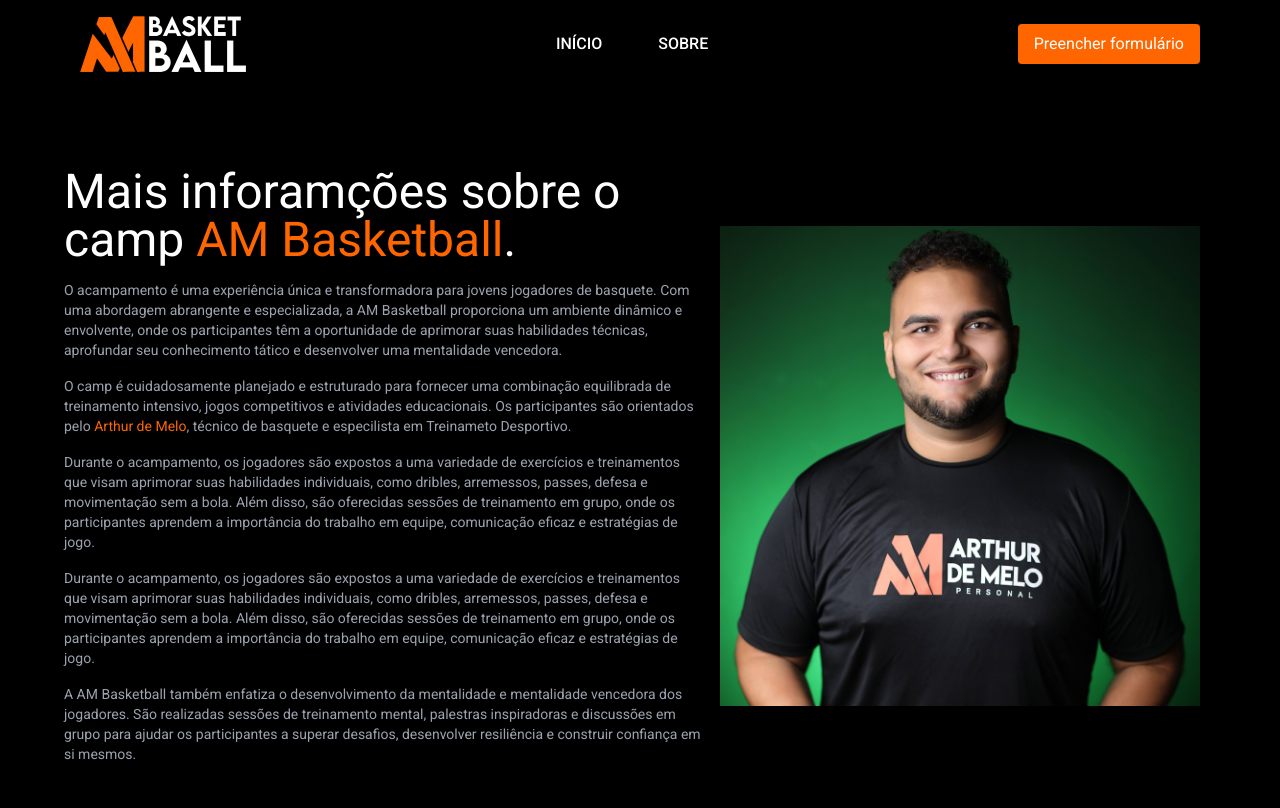
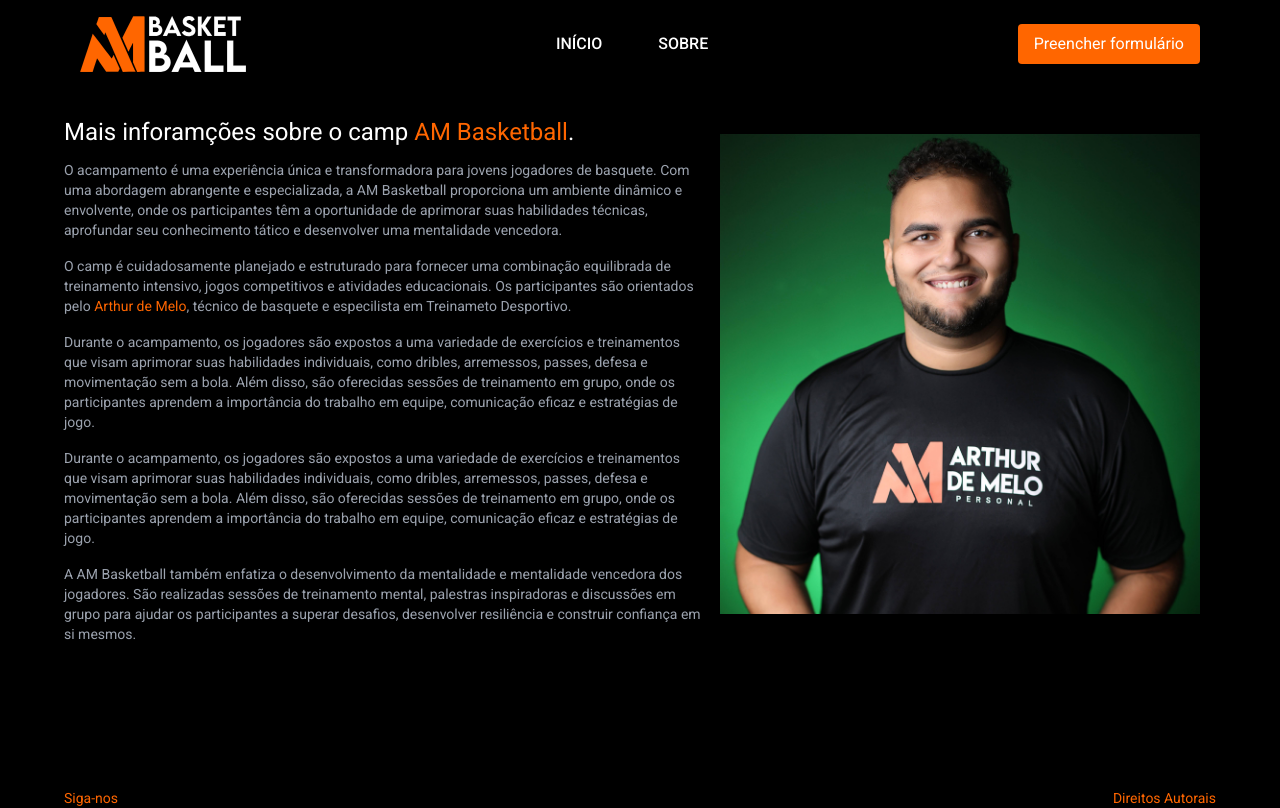
Before and after one commit to natanhermes/ambasketball, a Next.js app: page /about in a window 1280 px wide. Shown: the top 808 px of the page. Built offline with nearby package versions, Linux system fonts and the light colour scheme.

Commit message:
styles: fix styles

```diff
--- a/src/app/page.tsx
+++ b/src/app/page.tsx
@@ -6,7 +6,6 @@
   return (
     <>
       <ConnectContainer />
-      {/* <AboutContainer /> */}
     </>
   );
 }
--- a/src/components/homepage/AboutContainer.tsx
+++ b/src/components/homepage/AboutContainer.tsx
@@ -5,16 +5,16 @@
   return (
     <>
       <div
-        className="flex flex-col md:flex-row w-full py-20 items-center justify-around"
+        className="flex flex-col md:flex-row w-full py-4 items-center justify-around"
         id="aboutSection"
       >
         <div>
-          <p className="text-lg md:text-5xl w-[40rem] text-icons">
+          <p className="text-lg md:text-2xl md:leading-[3.5rem] w-[40rem] text-icons">
             Mais inforamções sobre o camp{' '}
             <span className="text-primary">AM Basketball</span>.
           </p>
 
-          <p className="text-lg md:text-sm w-[40rem] mt-4 text-gray-400">
+          <p className="text-lg md:text-sm w-[40rem] text-gray-400">
             O acampamento é uma experiência única e transformadora para jovens
             jogadores de basquete. Com uma abordagem abrangente e especializada,
             a AM Basketball proporciona um ambiente dinâmico e envolvente, onde
--- a/src/components/homepage/ConnectContainer.tsx
+++ b/src/components/homepage/ConnectContainer.tsx
@@ -44,7 +44,7 @@
   return (
     <div
       id="connectSection"
-      className="flex flex-col md:flex-row w-full py-40 justify-around"
+      className="flex flex-col md:flex-row w-full py-20 justify-around"
     >
       <div className="w-2/4 px-4">
         <Slider items={amTeamImages} />
```
